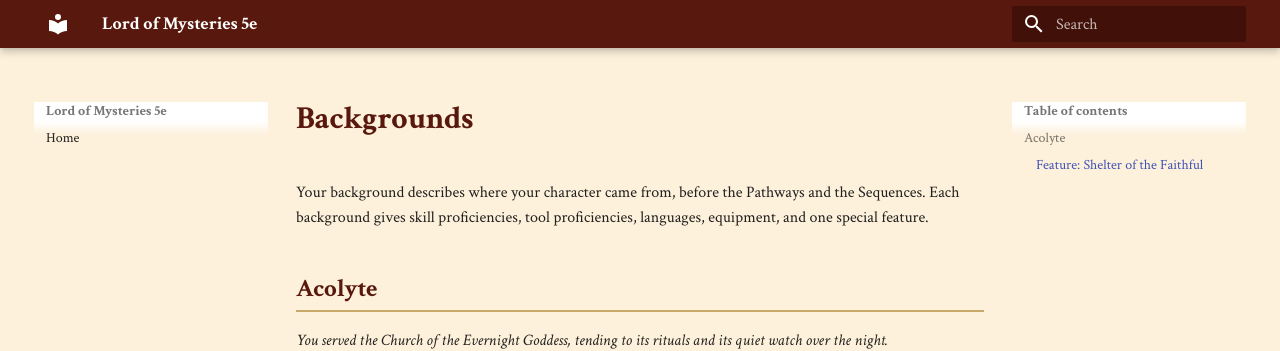
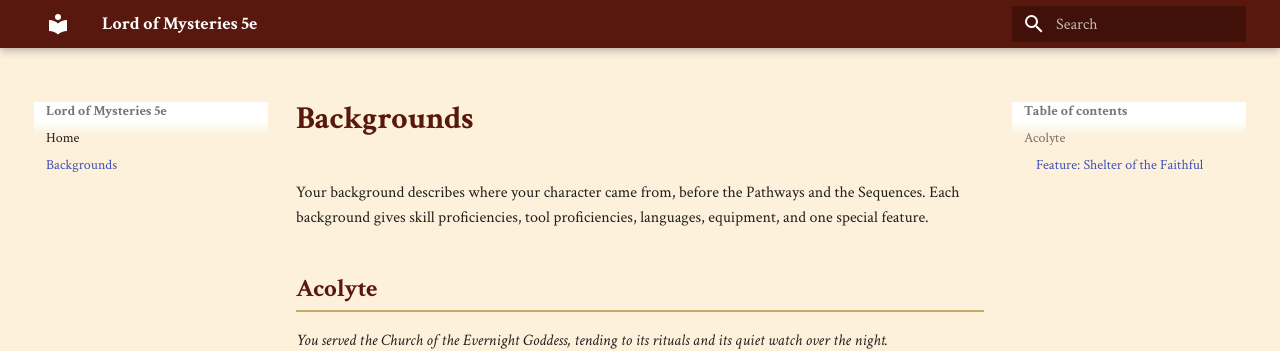
Before and after one commit to TwilightHermit/lotm-wiki, an MkDocs documentation site: the page built from docs/backgrounds.md, in a window 1280 px wide. Shown: the top 351 px of the page. Built offline with MkDocs 1.6.1 and Material for MkDocs 9.7.7, drawn with Linux system fonts in a browser that asks for light colours.

Commit message:
Add Backgrounds section to mkdocs configuration

```diff
--- a/mkdocs.yml
+++ b/mkdocs.yml
@@ -9,3 +9,4 @@ extra_css:
   - extra.css
 nav:
   - Home: index.md
+  - Backgrounds: backgrounds.md
```
